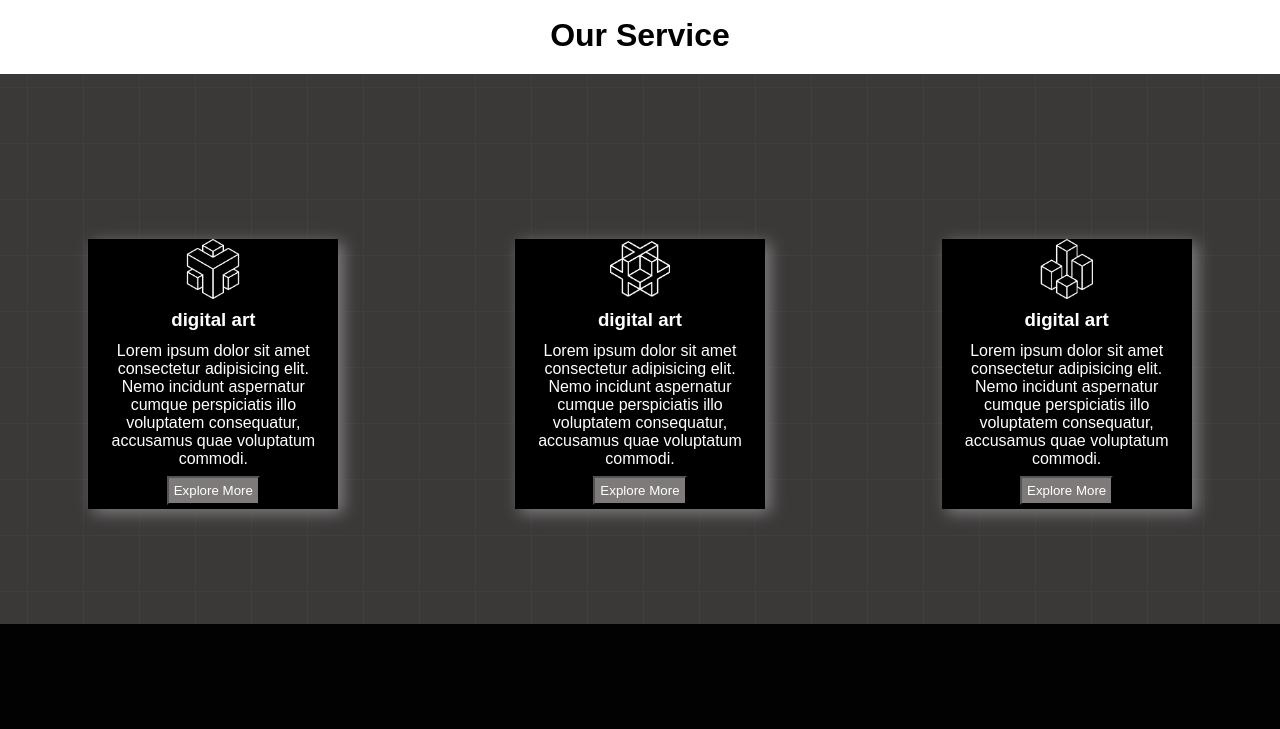
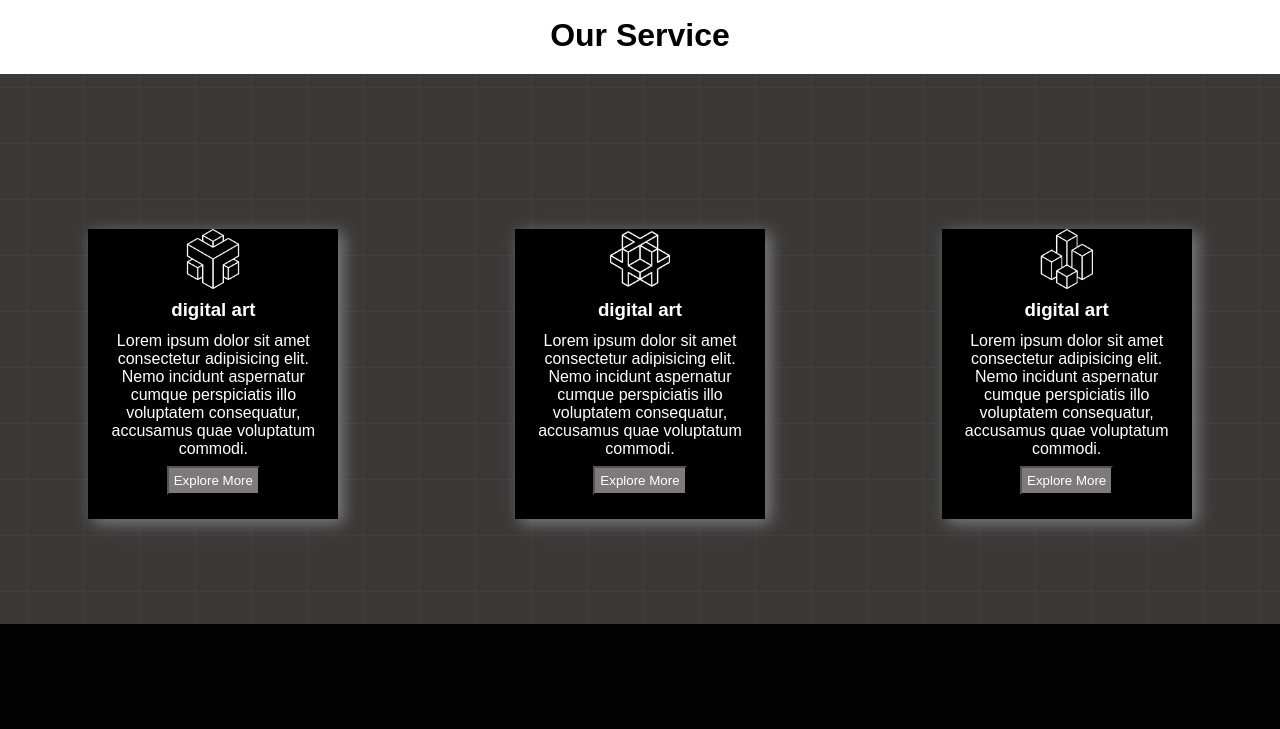
Before and after one commit to Parvinkhuki/Task-2, a plain HTML site: page index.html in a window 1280 px wide. Shown: the part 1422-2151 px from the top of the page. Drawn offline with Linux system fonts and the light colour scheme.

Commit message:
last last

```diff
--- a/style.css
+++ b/style.css
@@ -90,7 +90,7 @@ cursor: pointer;
 
 }
 .box{
-    height: 270px;
+    height: 290px;
     width: 250px;
     box-shadow: 5px 4px 15px gray ;
     background-color: black;
```
